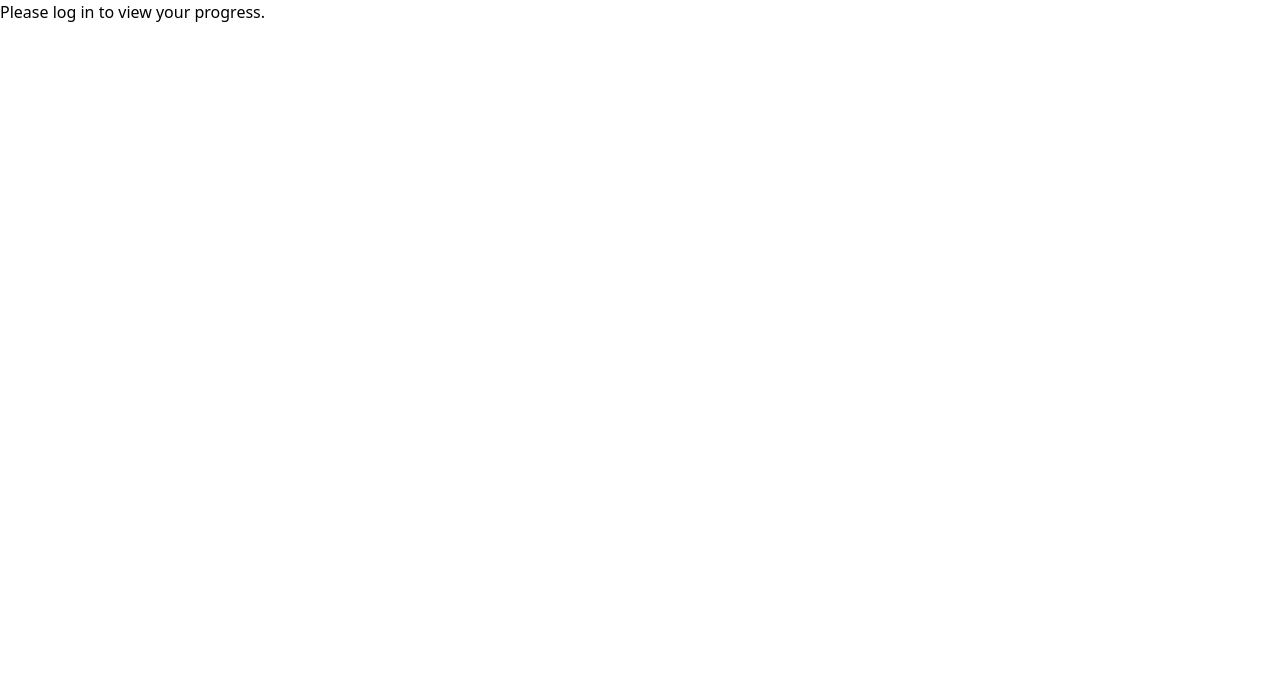
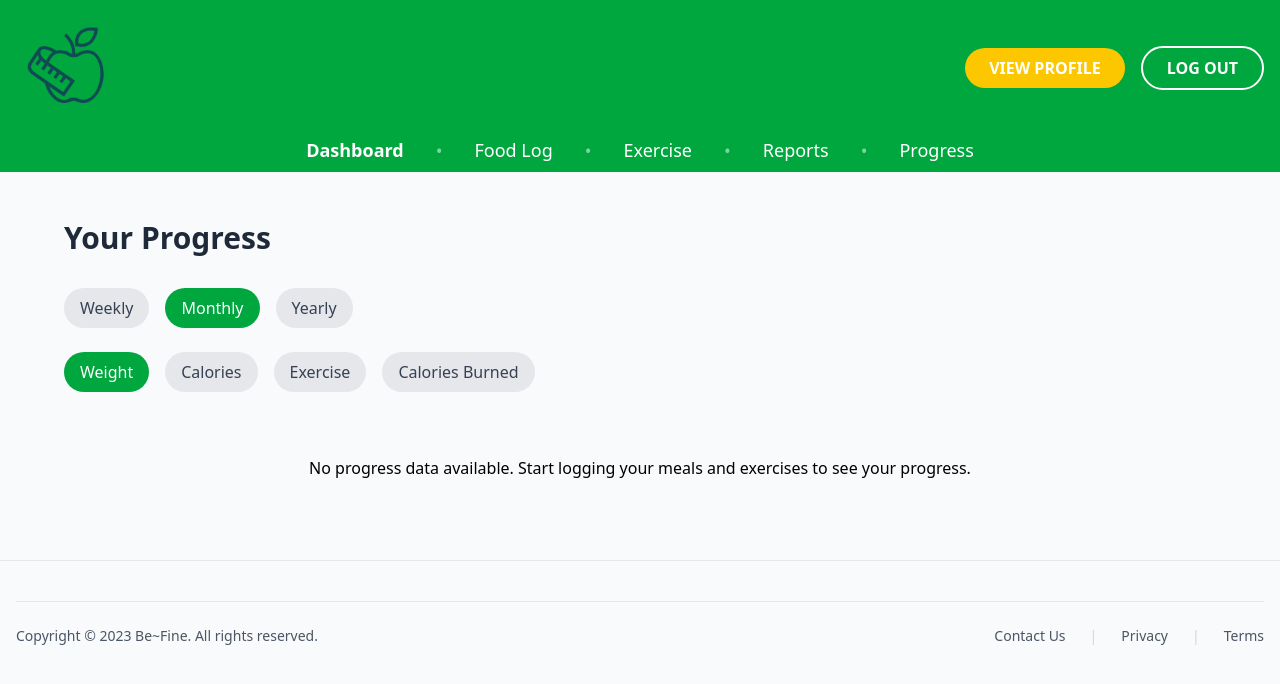
Before and after one commit to PritishkumarMahar/Be-Fine, a React (Vite) app in the folder Client/: page /Progress in a window 1280 px wide. Shown: the top 684 px of the page. Built offline with nearby package versions, Linux system fonts and the light colour scheme.

Commit message:
........

```diff
--- a/Client/src/components/Exercise.jsx
+++ b/Client/src/components/Exercise.jsx
@@ -489,19 +489,21 @@ const Exercise = ({ onCaloriesBurnedUpdate, userPlan }) => {
       </main>
 
       {/* Footer */}
-      <footer className="bg-gray-50 border-t border-gray-200 py-8">
+      <footer className="bg-gray-50 py-10 border-t border-gray-200">
         <div className="container mx-auto px-4">
-          <div className="flex flex-col md:flex-row justify-between items-center text-gray-600 text-sm">
-            <p className="mb-4 md:mb-0">© 2023 Be~Fine. All rights reserved.</p>
-            <div className="flex space-x-6">
+          <div className="flex flex-col md:flex-row justify-between items-center text-gray-600 text-sm border-t border-gray-200 pt-6">
+            <p>Copyright © 2023 Be~Fine. All rights reserved.</p>
+            <div className="flex space-x-6 mt-4 md:mt-0">
+              <Link to="/contact" className="hover:text-green-600">
+                Contact Us
+              </Link>
+              <span className="text-gray-300">|</span>
               <Link to="/privacy" className="hover:text-green-600">
                 Privacy
               </Link>
+              <span className="text-gray-300">|</span>
               <Link to="/terms" className="hover:text-green-600">
                 Terms
-              </Link>
-              <Link to="/contact" className="hover:text-green-600">
-                Contact
               </Link>
             </div>
           </div>
--- a/Client/src/components/Progress.jsx
+++ b/Client/src/components/Progress.jsx
@@ -1,7 +1,5 @@
 import { useEffect, useState } from "react";
 import { Link } from "react-router-dom";
-import { useAuth } from "../context/AuthContext";
-import axios from "axios";
 import {
   LineChart,
   Line,
@@ -14,52 +12,111 @@ import {
 } from "recharts";
 
 const Progress = () => {
-  const { user, token } = useAuth();
   const [progressData, setProgressData] = useState([]);
-  const [loading, setLoading] = useState(true);
+  const [loading, setLoading] = useState(false);
   const [timeRange, setTimeRange] = useState("month"); // week, month, year
   const [selectedMetric, setSelectedMetric] = useState("weight"); // weight, calories, exercise
 
-  // Fetch progress data from API
-  const fetchProgressData = async () => {
-    try {
+  // Load data from localStorage and format for progress tracking
+  useEffect(() => {
+    const loadData = () => {
       setLoading(true);
-      const response = await axios.get("http://localhost:5000/api/progress", {
-        headers: {
-          Authorization: `Bearer ${token}`,
-        },
-        params: {
-          range: timeRange,
-        },
+
+      // Get food and exercise logs from localStorage
+      const foodLog = JSON.parse(localStorage.getItem("foodLog")) || [];
+      const exerciseLog = JSON.parse(localStorage.getItem("exerciseLog")) || [];
+      const selectedPlan = JSON.parse(localStorage.getItem("selectedPlan"));
+
+      // Group data by date
+      const dailyData = {};
+
+      // Process food logs
+      foodLog.forEach((food) => {
+        const date = new Date(food.id).toLocaleDateString();
+        if (!dailyData[date]) {
+          dailyData[date] = {
+            date: food.id,
+            weight: null, // Weight needs to be tracked separately
+            calories: 0,
+            exerciseMinutes: 0,
+            caloriesBurned: 0,
+          };
+        }
+        dailyData[date].calories += food.calories;
       });
-      setProgressData(response.data);
-    } catch (error) {
-      console.error(error.response ? error.response.data : error.message);
-    } finally {
+
+      // Process exercise logs
+      exerciseLog.forEach((exercise) => {
+        const date = new Date(exercise.id).toLocaleDateString();
+        if (!dailyData[date]) {
+          dailyData[date] = {
+            date: exercise.id,
+            weight: null,
+            calories: 0,
+            exerciseMinutes: 0,
+            caloriesBurned: 0,
+          };
+        }
+        dailyData[date].exerciseMinutes += exercise.duration;
+        dailyData[date].caloriesBurned += exercise.caloriesBurned;
+      });
+
+      // Get weight data (you might want to add weight tracking to your food/exercise logs)
+      // For now, we'll just use the last weight from localStorage if available
+      const userData = JSON.parse(localStorage.getItem("userData"));
+      const weight = userData?.weight || null;
+
+      // Add weight to all entries (this is a simplification)
+      Object.keys(dailyData).forEach((date) => {
+        dailyData[date].weight = weight;
+      });
+
+      // Convert to array and sort by date
+      const formattedData = Object.values(dailyData)
+        .map((item) => ({
+          ...item,
+          date: new Date(item.date).toISOString().split("T")[0], // Format as YYYY-MM-DD
+        }))
+        .sort((a, b) => new Date(a.date) - new Date(b.date));
+
+      setProgressData(formattedData);
       setLoading(false);
-    }
     };
 
-  useEffect(() => {
-    if (token && user) {
-      fetchProgressData();
-    }
-  }, [token, user, timeRange]);
+    loadData();
+  }, [timeRange]); // Re-run when time range changes
 
-  if (!user) {
-    return <div>Please log in to view your progress.</div>;
+  // Filter data based on selected time range
+  const getFilteredData = () => {
+    const now = new Date();
+    let cutoffDate = new Date();
+
+    switch (timeRange) {
+      case "week":
+        cutoffDate.setDate(now.getDate() - 7);
+        break;
+      case "month":
+        cutoffDate.setMonth(now.getMonth() - 1);
+        break;
+      case "year":
+        cutoffDate.setFullYear(now.getFullYear() - 1);
+        break;
+      default:
+        cutoffDate = new Date(0); // All time
     }
 
-  if (loading) {
-    return <div>Loading your progress data...</div>;
-  }
+    return progressData.filter((item) => new Date(item.date) >= cutoffDate);
+  };
+
+  const filteredData = getFilteredData();
 
   // Process data for chart
-  const chartData = progressData.map((item) => ({
+  const chartData = filteredData.map((item) => ({
     date: new Date(item.date).toLocaleDateString(),
     weight: item.weight,
     calories: item.calories,
     exercise: item.exerciseMinutes,
+    caloriesBurned: item.caloriesBurned,
   }));
 
   return (
@@ -208,8 +265,27 @@ const Progress = () => {
               >
                 Exercise
               </button>
+              <button
+                onClick={() => setSelectedMetric("caloriesBurned")}
+                className={`px-4 py-2 rounded-full ${
+                  selectedMetric === "caloriesBurned"
+                    ? "bg-green-600 text-white"
+                    : "bg-gray-200 text-gray-700"
+                }`}
+              >
+                Calories Burned
+              </button>
             </div>
 
+            {loading ? (
+              <div className="text-center py-8">Loading your data...</div>
+            ) : filteredData.length === 0 ? (
+              <div className="text-center py-8">
+                No progress data available. Start logging your meals and
+                exercises to see your progress.
+              </div>
+            ) : (
+              <>
                 {/* Progress Chart */}
                 <div className="bg-white p-6 rounded-xl shadow-md mb-8">
                   <h2 className="text-xl font-bold text-gray-800 mb-4">
@@ -217,7 +293,9 @@ const Progress = () => {
                       ? "Weight Progress (kg)"
                       : selectedMetric === "calories"
                       ? "Calorie Intake"
-                  : "Exercise Minutes"}
+                      : selectedMetric === "exercise"
+                      ? "Exercise Minutes"
+                      : "Calories Burned"}
                   </h2>
                   <div className="h-80">
                     <ResponsiveContainer width="100%" height="100%">
@@ -243,60 +321,75 @@ const Progress = () => {
                 <div className="grid md:grid-cols-3 gap-6 mb-8">
                   <div className="bg-white p-6 rounded-xl shadow-md">
                     <h3 className="text-lg font-semibold text-gray-700 mb-2">
-                  Current Weight
+                      {timeRange === "week"
+                        ? "Weekly"
+                        : timeRange === "month"
+                        ? "Monthly"
+                        : "Yearly"}{" "}
+                      Calories
                     </h3>
                     <p className="text-3xl font-bold text-green-600">
-                  {progressData.length > 0
-                    ? `${progressData[progressData.length - 1].weight} kg`
-                    : "N/A"}
+                      {filteredData.reduce(
+                        (sum, item) => sum + item.calories,
+                        0
+                      )}{" "}
+                      kcal
                     </p>
                     <p className="text-sm text-gray-500 mt-2">
-                  {progressData.length > 1
-                    ? `Change: ${(
-                        progressData[progressData.length - 1].weight -
-                        progressData[0].weight
-                      ).toFixed(1)} kg`
-                    : "Not enough data"}
+                      Average:{" "}
+                      {Math.round(
+                        filteredData.reduce(
+                          (sum, item) => sum + item.calories,
+                          0
+                        ) / (filteredData.length || 1)
+                      )}{" "}
+                      kcal/day
                     </p>
                   </div>
 
                   <div className="bg-white p-6 rounded-xl shadow-md">
                     <h3 className="text-lg font-semibold text-gray-700 mb-2">
-                  Average Calories
+                      {timeRange === "week"
+                        ? "Weekly"
+                        : timeRange === "month"
+                        ? "Monthly"
+                        : "Yearly"}{" "}
+                      Exercise
                     </h3>
                     <p className="text-3xl font-bold text-green-600">
-                  {progressData.length > 0
-                    ? `${(
-                        progressData.reduce(
-                          (sum, item) => sum + item.calories,
+                      {filteredData.reduce(
+                        (sum, item) => sum + item.exerciseMinutes,
                         0
-                        ) / progressData.length
-                      ).toFixed(0)} kcal`
-                    : "N/A"}
+                      )}{" "}
+                      min
                     </p>
                     <p className="text-sm text-gray-500 mt-2">
-                  {progressData.length > 1
-                    ? "Daily average"
-                    : "Not enough data"}
+                      Calories burned:{" "}
+                      {filteredData.reduce(
+                        (sum, item) => sum + item.caloriesBurned,
+                        0
+                      )}{" "}
+                      kcal
                     </p>
                   </div>
 
                   <div className="bg-white p-6 rounded-xl shadow-md">
                     <h3 className="text-lg font-semibold text-gray-700 mb-2">
-                  Exercise Minutes
+                      Net Calories
                     </h3>
                     <p className="text-3xl font-bold text-green-600">
-                  {progressData.length > 0
-                    ? `${progressData.reduce(
-                        (sum, item) => sum + item.exerciseMinutes,
+                      {filteredData.reduce(
+                        (sum, item) => sum + item.calories,
                         0
-                      )} min`
-                    : "N/A"}
+                      ) -
+                        filteredData.reduce(
+                          (sum, item) => sum + item.caloriesBurned,
+                          0
+                        )}{" "}
+                      kcal
                     </p>
                     <p className="text-sm text-gray-500 mt-2">
-                  {progressData.length > 1
-                    ? "Total for period"
-                    : "Not enough data"}
+                      {filteredData.length} days tracked
                     </p>
                   </div>
                 </div>
@@ -304,7 +397,7 @@ const Progress = () => {
                 {/* Recent Progress Entries */}
                 <div className="bg-white p-6 rounded-xl shadow-md">
                   <h2 className="text-xl font-bold text-gray-800 mb-4">
-                Recent Entries
+                    Daily Summary
                   </h2>
                   <div className="overflow-x-auto">
                     <table className="min-w-full divide-y divide-gray-200">
@@ -314,18 +407,21 @@ const Progress = () => {
                             Date
                           </th>
                           <th className="px-6 py-3 text-left text-xs font-medium text-gray-500 uppercase tracking-wider">
-                        Weight (kg)
-                      </th>
-                      <th className="px-6 py-3 text-left text-xs font-medium text-gray-500 uppercase tracking-wider">
                             Calories
                           </th>
                           <th className="px-6 py-3 text-left text-xs font-medium text-gray-500 uppercase tracking-wider">
                             Exercise (min)
                           </th>
+                          <th className="px-6 py-3 text-left text-xs font-medium text-gray-500 uppercase tracking-wider">
+                            Calories Burned
+                          </th>
+                          <th className="px-6 py-3 text-left text-xs font-medium text-gray-500 uppercase tracking-wider">
+                            Net Calories
+                          </th>
                         </tr>
                       </thead>
                       <tbody className="bg-white divide-y divide-gray-200">
-                    {progressData
+                        {filteredData
                           .slice()
                           .reverse()
                           .map((entry, index) => (
@@ -334,13 +430,16 @@ const Progress = () => {
                                 {new Date(entry.date).toLocaleDateString()}
                               </td>
                               <td className="px-6 py-4 whitespace-nowrap text-sm text-gray-500">
-                            {entry.weight}
+                                {entry.calories} kcal
                               </td>
                               <td className="px-6 py-4 whitespace-nowrap text-sm text-gray-500">
-                            {entry.calories}
+                                {entry.exerciseMinutes} min
                               </td>
                               <td className="px-6 py-4 whitespace-nowrap text-sm text-gray-500">
-                            {entry.exerciseMinutes}
+                                {entry.caloriesBurned} kcal
+                              </td>
+                              <td className="px-6 py-4 whitespace-nowrap text-sm text-gray-500">
+                                {entry.calories - entry.caloriesBurned} kcal
                               </td>
                             </tr>
                           ))}
@@ -348,13 +447,30 @@ const Progress = () => {
                     </table>
                   </div>
                 </div>
+              </>
+            )}
           </div>
         </div>
       </section>
 
       <footer className="bg-gray-50 py-10 border-t border-gray-200">
         <div className="container mx-auto px-4">
-          {/* Footer content same as before */}
+          <div className="flex flex-col md:flex-row justify-between items-center text-gray-600 text-sm border-t border-gray-200 pt-6">
+            <p>Copyright © 2023 Be~Fine. All rights reserved.</p>
+            <div className="flex space-x-6 mt-4 md:mt-0">
+              <Link to="/contact" className="hover:text-green-600">
+                Contact Us
+              </Link>
+              <span className="text-gray-300">|</span>
+              <Link to="/privacy" className="hover:text-green-600">
+                Privacy
+              </Link>
+              <span className="text-gray-300">|</span>
+              <Link to="/terms" className="hover:text-green-600">
+                Terms
+              </Link>
+            </div>
+          </div>
         </div>
       </footer>
     </div>
--- a/Client/src/components/Reports.jsx
+++ b/Client/src/components/Reports.jsx
@@ -326,8 +326,22 @@ const Report = () => {
       {/* Footer */}
       <footer className="bg-gray-50 py-10 border-t border-gray-200">
         <div className="container mx-auto px-4">
-          {/* Footer content same as before */}
-          {/* ... */}
+          <div className="flex flex-col md:flex-row justify-between items-center text-gray-600 text-sm border-t border-gray-200 pt-6">
+            <p>Copyright © 2023 Be~Fine. All rights reserved.</p>
+            <div className="flex space-x-6 mt-4 md:mt-0">
+              <Link to="/contact" className="hover:text-green-600">
+                Contact Us
+              </Link>
+              <span className="text-gray-300">|</span>
+              <Link to="/privacy" className="hover:text-green-600">
+                Privacy
+              </Link>
+              <span className="text-gray-300">|</span>
+              <Link to="/terms" className="hover:text-green-600">
+                Terms
+              </Link>
+            </div>
+          </div>
         </div>
       </footer>
     </div>
--- a/Client/src/pages/Dashboard.jsx
+++ b/Client/src/pages/Dashboard.jsx
@@ -586,9 +586,7 @@ const Dashboard = () => {
             <div className="mb-8 md:mb-0">
               <div className="mb-6">
                 <img src="/logo.png" alt="Logo" className="h-26" />
-                <h2 className="text-green-600 text-2xl font-bold">
-                  CALORIES TRACKER
-                </h2>
+                <h2 className="text-green-600 text-2xl font-bold"></h2>
               </div>
 
               <div className="flex items-center mb-4">
--- a/Client/src/pages/Home.jsx
+++ b/Client/src/pages/Home.jsx
@@ -16,7 +16,7 @@ const Home = () => {
         >
           <div className="flex items-center">
             <div className="mr-2">
-              <img src="/logo.png" alt="Logo" className="h-40" />
+              <img src="/logo.png" alt="Logo" className="h-30" />
             </div>
             <h1 className="text-white text-3xl font-bold"> </h1>
           </div>
```
Lines whose indentation alone changed are shown as unchanged.
